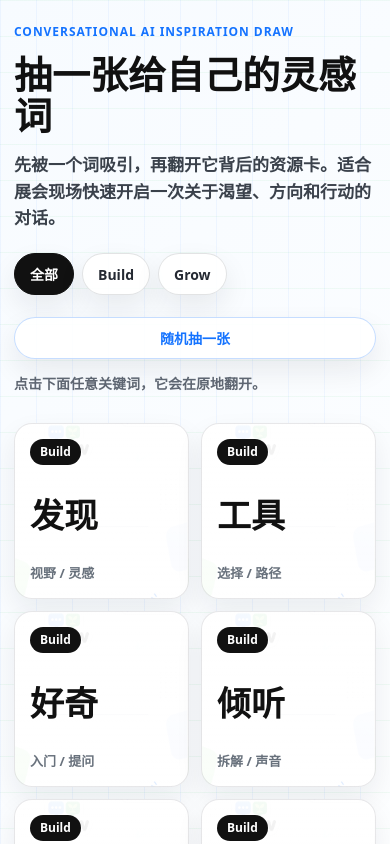
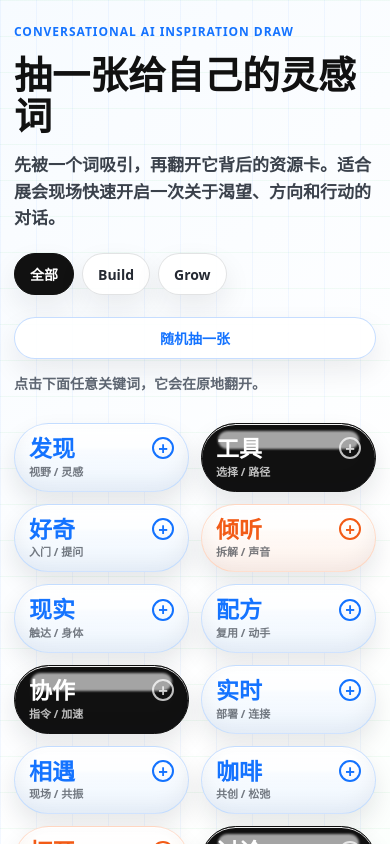
Before and after one commit to bobfu/conversational-ai-card-deck, a Next.js app: page /draw in a window 390 px wide. Shown: the top 844 px of the page. Built offline with nearby package versions, Linux system fonts and the light colour scheme; a web font is replaced by a local one.

Commit message:
Restyle draw experience as inspiration capsules

```diff
--- a/src/experiments/draw-card/DrawCardExperience.module.css
+++ b/src/experiments/draw-card/DrawCardExperience.module.css
@@ -109,105 +109,242 @@
 .seriesPill {
   align-self: flex-start;
   border-radius: 999px;
-  padding: 9px 14px;
+  padding: 7px 11px;
   background: #111111;
   color: #ffffff;
-  font-size: 15px;
+  font-size: 12px;
   font-weight: 850;
   line-height: 1;
 }
 
 .wordGrid {
   max-width: 1180px;
-  margin: 44px auto 0;
-  display: grid;
-  grid-template-columns: repeat(auto-fit, minmax(188px, 1fr));
-  gap: 18px;
-  perspective: 1600px;
+  min-height: 560px;
+  margin: 42px auto 0;
+  display: flex;
+  align-content: flex-start;
+  align-items: flex-start;
+  flex-wrap: wrap;
+  gap: 18px 14px;
+  padding: 26px 8px 40px;
 }
 
 .wordTile {
   position: relative;
-  min-height: 210px;
+  width: max-content;
+  min-width: 136px;
+  max-width: 230px;
+  min-height: 64px;
   border: 0;
-  border-radius: 24px;
   padding: 0;
   background: transparent;
   color: #111111;
   font: inherit;
   text-align: left;
   cursor: pointer;
-  transform-style: preserve-3d;
+  transform: rotate(var(--tilt, -4deg));
+  transition:
+    transform 260ms ease,
+    filter 260ms ease,
+    z-index 0ms linear 260ms;
 }
 
-.tileInner {
-  position: absolute;
-  inset: 0;
-  display: block;
-  border-radius: inherit;
-  transform-style: preserve-3d;
-  transition: transform 560ms cubic-bezier(0.2, 0.72, 0.18, 1);
+.wordTile:nth-child(6n + 1) {
+  --tilt: -8deg;
 }
 
-.wordTile.flipped .tileInner {
-  transform: rotateY(180deg);
+.wordTile:nth-child(6n + 2) {
+  --tilt: 5deg;
 }
 
-.tileFace {
-  position: absolute;
-  inset: 0;
+.wordTile:nth-child(6n + 3) {
+  --tilt: -2deg;
+}
+
+.wordTile:nth-child(6n + 4) {
+  --tilt: 8deg;
+}
+
+.wordTile:nth-child(6n + 5) {
+  --tilt: -5deg;
+}
+
+.wordTile:nth-child(6n) {
+  --tilt: 3deg;
+}
+
+.wordTile:hover {
+  transform: rotate(var(--tilt, -4deg)) translateY(-5px);
+  z-index: 3;
+}
+
+.wordTile.open {
+  max-width: 420px;
+  z-index: 8;
+  transform: rotate(0deg) translateY(-8px);
+  transition:
+    transform 260ms ease,
+    filter 260ms ease;
+}
+
+.capsuleShell {
+  position: relative;
   display: flex;
+  min-height: 64px;
   flex-direction: column;
-  justify-content: space-between;
+  justify-content: center;
   border: 1px solid rgba(20, 28, 38, 0.1);
-  border-radius: inherit;
-  padding: 20px;
+  border-radius: 999px;
+  padding: 12px 19px 11px;
   overflow: hidden;
   background:
-    linear-gradient(180deg, rgba(255, 255, 255, 0.96), rgba(255, 255, 255, 0.86)),
-    url("/assets/grow-template.png");
-  background-size: cover;
-  background-position: center;
-  box-shadow: 0 12px 28px rgba(20, 28, 38, 0.07);
-  backface-visibility: hidden;
+    linear-gradient(180deg, rgba(255, 255, 255, 0.98), rgba(250, 252, 255, 0.86)),
+    #ffffff;
+  box-shadow:
+    inset 0 1px 0 rgba(255, 255, 255, 0.95),
+    inset 0 -8px 18px rgba(20, 28, 38, 0.05),
+    0 12px 24px rgba(20, 28, 38, 0.1);
+  transition:
+    min-height 320ms ease,
+    border-radius 320ms ease,
+    padding 320ms ease,
+    box-shadow 320ms ease,
+    background 320ms ease;
 }
 
-.tileFront {
-  transform: rotateY(180deg);
+.capsuleShell::before {
+  content: "";
+  position: absolute;
+  left: 16px;
+  right: 16px;
+  top: 7px;
+  height: 18px;
+  border-radius: 999px;
+  background: rgba(255, 255, 255, 0.62);
+  filter: blur(1px);
+  pointer-events: none;
+}
+
+.buildTone .capsuleShell {
+  border-color: rgba(20, 115, 255, 0.2);
   background:
-    linear-gradient(180deg, rgba(255, 255, 255, 0.97), rgba(255, 255, 255, 0.9)),
+    linear-gradient(180deg, rgba(255, 255, 255, 0.98), rgba(236, 245, 255, 0.9)),
+    #ffffff;
+  color: #1473ff;
+}
+
+.growTone .capsuleShell {
+  border-color: rgba(19, 184, 63, 0.2);
+  background:
+    linear-gradient(180deg, rgba(255, 255, 255, 0.98), rgba(235, 255, 242, 0.88)),
+    #ffffff;
+  color: #13a83b;
+}
+
+.wordTile:nth-child(5n + 2) .capsuleShell {
+  background: #111111;
+  border-color: #111111;
+  color: #ffffff;
+}
+
+.wordTile:nth-child(5n + 2) .capsuleSupport,
+.wordTile:nth-child(5n + 2) .capsuleIcon {
+  color: rgba(255, 255, 255, 0.74);
+}
+
+.wordTile:nth-child(7n + 4) .capsuleShell {
+  background:
+    linear-gradient(180deg, rgba(255, 255, 255, 0.98), rgba(255, 243, 236, 0.9)),
+    #fff7f2;
+  border-color: rgba(255, 95, 17, 0.2);
+  color: #f25b16;
+}
+
+.capsuleTop {
+  position: relative;
+  z-index: 1;
+  display: flex;
+  align-items: center;
+  gap: 12px;
+  justify-content: space-between;
+}
+
+.capsuleWord {
+  display: block;
+  font-size: 28px;
+  line-height: 1.08;
+  font-weight: 950;
+  letter-spacing: 0;
+  white-space: nowrap;
+}
+
+.capsuleIcon {
+  display: inline-flex;
+  width: 26px;
+  height: 26px;
+  flex: 0 0 auto;
+  align-items: center;
+  justify-content: center;
+  border: 2px solid currentColor;
+  border-radius: 999px;
+  color: currentColor;
+  font-size: 21px;
+  font-weight: 800;
+  line-height: 1;
+}
+
+.capsuleSupport {
+  position: relative;
+  z-index: 1;
+  display: block;
+  margin-top: 4px;
+  color: rgba(20, 28, 38, 0.58);
+  font-size: 12px;
+  line-height: 1.35;
+  font-weight: 650;
+  white-space: nowrap;
+}
+
+.capsuleContent {
+  position: relative;
+  z-index: 1;
+  display: grid;
+  max-height: 0;
+  gap: 11px;
+  opacity: 0;
+  transform: translateY(8px);
+  transition:
+    max-height 320ms ease,
+    opacity 180ms ease,
+    transform 240ms ease;
+}
+
+.wordTile.open .capsuleShell {
+  min-height: 232px;
+  border-radius: 28px;
+  padding: 20px;
+  background:
+    linear-gradient(180deg, rgba(255, 255, 255, 0.98), rgba(255, 255, 255, 0.92)),
     url("/assets/build-template.png");
   background-size: cover;
   background-position: center;
+  box-shadow:
+    inset 0 1px 0 rgba(255, 255, 255, 0.95),
+    0 24px 60px rgba(20, 28, 38, 0.18);
 }
 
-.tileWord {
-  display: block;
-  color: #111111;
-  font-size: 46px;
-  line-height: 1;
-  font-weight: 950;
-  letter-spacing: 0;
+.wordTile.open .capsuleTop,
+.wordTile.open .capsuleSupport {
+  display: none;
 }
 
-.wordTile small {
-  display: block;
-  color: #68717c;
-  font-size: 16px;
-  line-height: 1.35;
-  font-weight: 650;
+.wordTile.open .capsuleContent {
+  max-height: 220px;
+  opacity: 1;
+  transform: translateY(0);
 }
 
-.wordTile.selected {
-  z-index: 2;
-}
-
-.wordTile.selected .tileFace {
-  border-color: rgba(20, 115, 255, 0.42);
-  box-shadow: 0 18px 46px rgba(20, 115, 255, 0.16);
-}
-
-.tileFront strong {
+.capsuleContent strong {
   color: #1473ff;
   font-size: 26px;
   line-height: 1.18;
@@ -215,7 +352,7 @@
   letter-spacing: 0;
 }
 
-.tileFront em {
+.capsuleContent em {
   color: #111111;
   font-size: 17px;
   line-height: 1.35;
@@ -223,7 +360,7 @@
   font-weight: 850;
 }
 
-.tileFront span:last-child {
+.capsuleContent span:last-child {
   color: #3d444e;
   font-size: 16px;
   line-height: 1.5;
@@ -304,18 +441,25 @@
   }
 
   .wordGrid {
+    min-height: 0;
+    display: grid;
     grid-template-columns: repeat(2, minmax(0, 1fr));
     gap: 12px;
     margin-top: 28px;
+    padding: 0 0 28px;
   }
 
   .wordTile {
-    min-height: 176px;
+    width: auto;
+    min-width: 0;
+    max-width: none;
+    min-height: 64px;
+    transform: none;
   }
 
-  .tileFace {
-    padding: 15px;
-    border-radius: 18px;
+  .wordTile:hover,
+  .wordTile.open {
+    transform: none;
   }
 
   .seriesPill {
@@ -323,24 +467,41 @@
     font-size: 12px;
   }
 
-  .tileWord {
-    font-size: 34px;
+  .capsuleShell {
+    min-height: 64px;
+    padding: 12px 14px 11px;
   }
 
-  .wordTile small {
-    font-size: 13px;
+  .capsuleWord {
+    font-size: 23px;
   }
 
-  .tileFront strong {
+  .capsuleIcon {
+    width: 22px;
+    height: 22px;
+    font-size: 17px;
+  }
+
+  .capsuleSupport {
+    font-size: 11px;
+  }
+
+  .wordTile.open .capsuleShell {
+    min-height: 220px;
+    border-radius: 22px;
+    padding: 16px;
+  }
+
+  .capsuleContent strong {
     font-size: 20px;
     line-height: 1.18;
   }
 
-  .tileFront em {
+  .capsuleContent em {
     font-size: 14px;
   }
 
-  .tileFront span:last-child {
+  .capsuleContent span:last-child {
     font-size: 13px;
     line-height: 1.42;
   }
--- a/src/experiments/draw-card/DrawCardExperience.tsx
+++ b/src/experiments/draw-card/DrawCardExperience.tsx
@@ -105,8 +105,10 @@ export function DrawCardExperience() {
       <section className={styles.wordGrid} aria-label="灵感词列表">
         {cards.map((item) => {
           const isSelected = selected?.card.id === item.card.id;
-          const shouldFlip = isSelected && isFlipped;
+          const isOpen = isSelected && isFlipped;
           const seriesLabel = item.card.series === "grow" ? "Grow" : "Build";
+          const toneClass =
+            item.card.series === "grow" ? styles.growTone : styles.buildTone;
 
           return (
             <button
@@ -115,17 +117,18 @@ export function DrawCardExperience() {
               ref={(element) => {
                 tileRefs.current[item.card.id] = element;
               }}
-              className={`${styles.wordTile} ${isSelected ? styles.selected : ""} ${shouldFlip ? styles.flipped : ""}`}
+              className={`${styles.wordTile} ${toneClass} ${isOpen ? styles.open : ""}`}
               onClick={() => chooseCard(item)}
             >
-              <span className={styles.tileInner}>
-                <span className={styles.tileFace}>
-                  <span className={styles.seriesPill}>{seriesLabel}</span>
-                  <span className={styles.tileWord}>{item.words[0]}</span>
-                  <small>{item.words.slice(1).join(" / ")}</small>
+              <span className={styles.capsuleShell}>
+                <span className={styles.capsuleTop}>
+                  <span className={styles.capsuleWord}>{item.words[0]}</span>
+                  <span className={styles.capsuleIcon}>+</span>
                 </span>
-
-                <span className={`${styles.tileFace} ${styles.tileFront}`}>
+                <span className={styles.capsuleSupport}>
+                  {item.words.slice(1).join(" / ")}
+                </span>
+                <span className={styles.capsuleContent}>
                   <span className={styles.seriesPill}>{seriesLabel}</span>
                   <strong>{item.card.title}</strong>
                   <em>{item.card.subtitle}</em>
```
